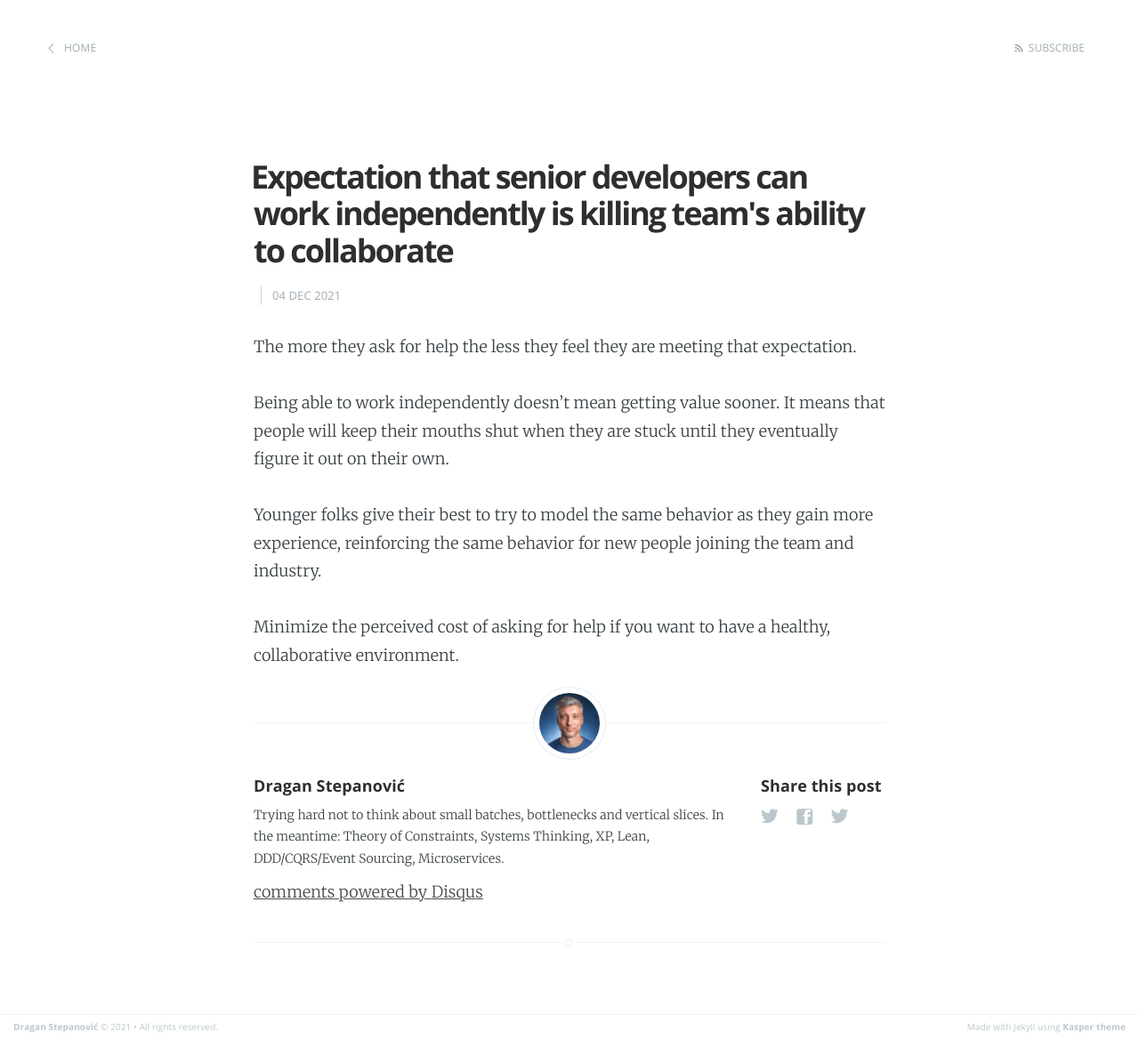
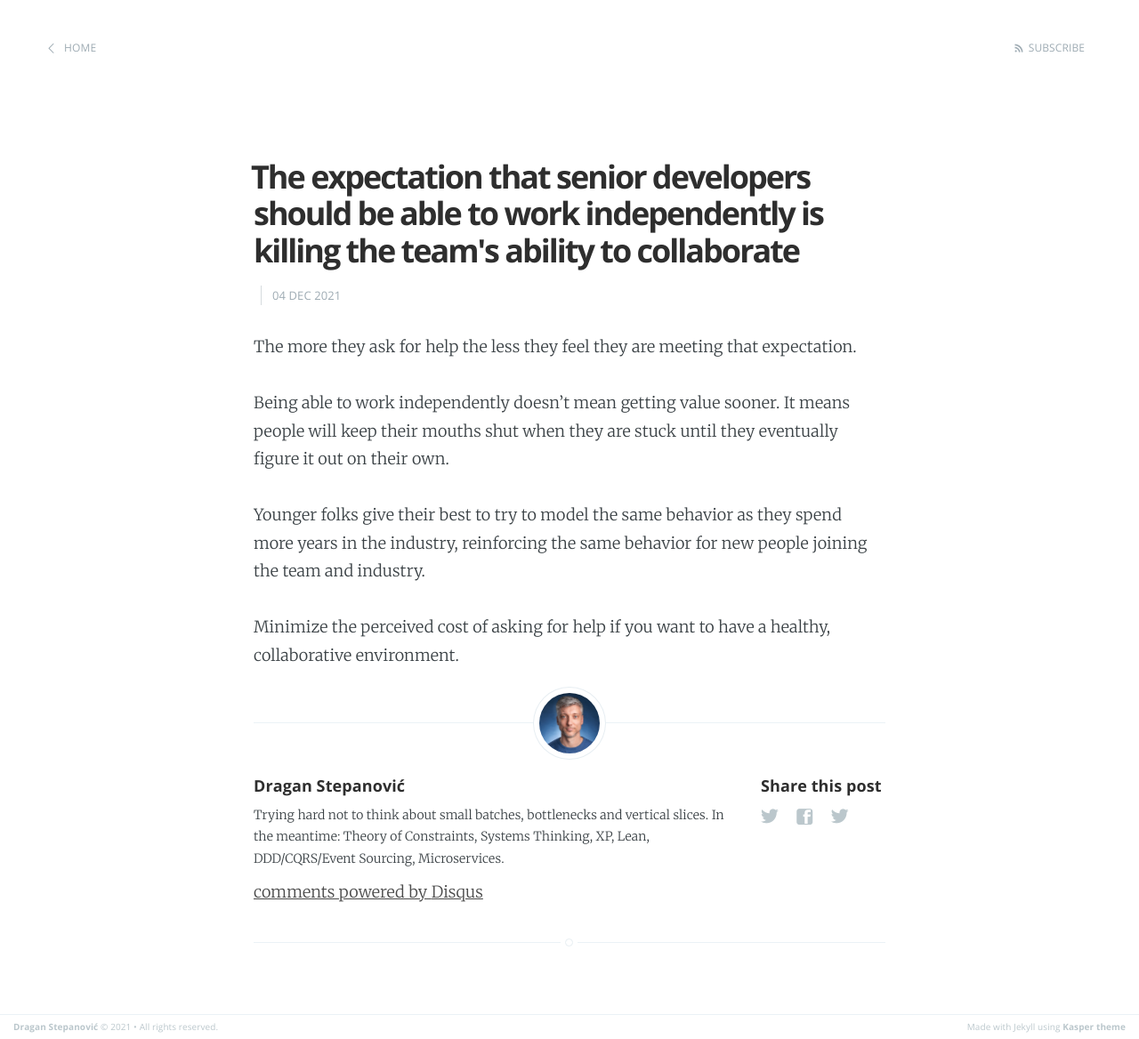
Before and after one commit to dragan-stepanovic/dragan-stepanovic.github.io, a Jekyll site: the page built from _posts/2021-12-04-seniors-working-individually.md, in a window 1280 px wide. Shown: the whole page at 89% size. Built offline with Jekyll 4.4.1, drawn with Linux system fonts in a browser that asks for light colours; our own code applies the rules of GitHub Pages for plain Markdown files; comment, search, counter and statistics services are not loaded.

Commit message:
Update 2021-12-04-seniors-working-individually.md

```diff
--- a/_posts/2021-12-04-seniors-working-individually.md
+++ b/_posts/2021-12-04-seniors-working-individually.md
@@ -1,11 +1,11 @@
 ---
-title: Expectation that senior developers can work independently is killing team's ability to collaborate
+title: The expectation that senior developers should be able to work independently is killing the team's ability to collaborate
 ---
 
-The more they ask for help the less they feel they are meeting that expectation.
+The more they ask for help the less they feel they are meeting that expectation.
 
-Being able to work independently doesn't mean getting value sooner. It means that people will keep their mouths shut when they are stuck until they eventually figure it out on their own.
+Being able to work independently doesn't mean getting value sooner. It means people will keep their mouths shut when they are stuck until they eventually figure it out on their own.
 
-Younger folks give their best to try to model the same behavior as they gain more experience, reinforcing the same behavior for new people joining the team and industry.
+Younger folks give their best to try to model the same behavior as they spend more years in the industry, reinforcing the same behavior for new people joining the team and industry.
 
 Minimize the perceived cost of asking for help if you want to have a healthy, collaborative environment.
```
